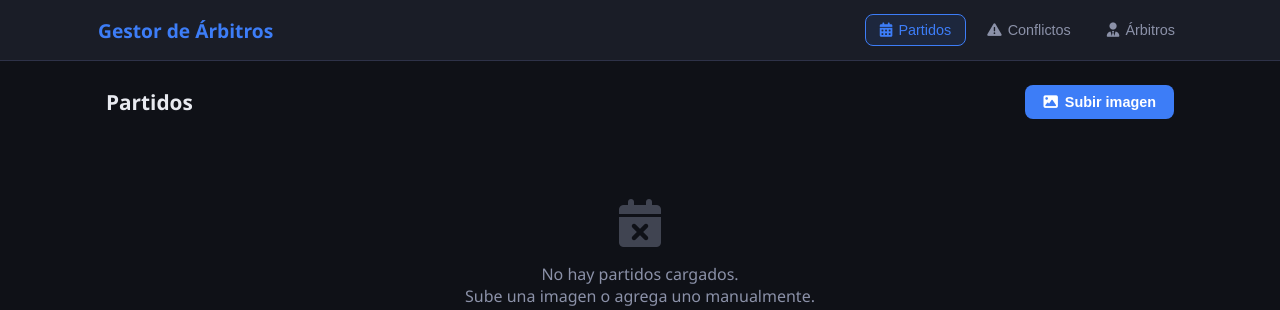
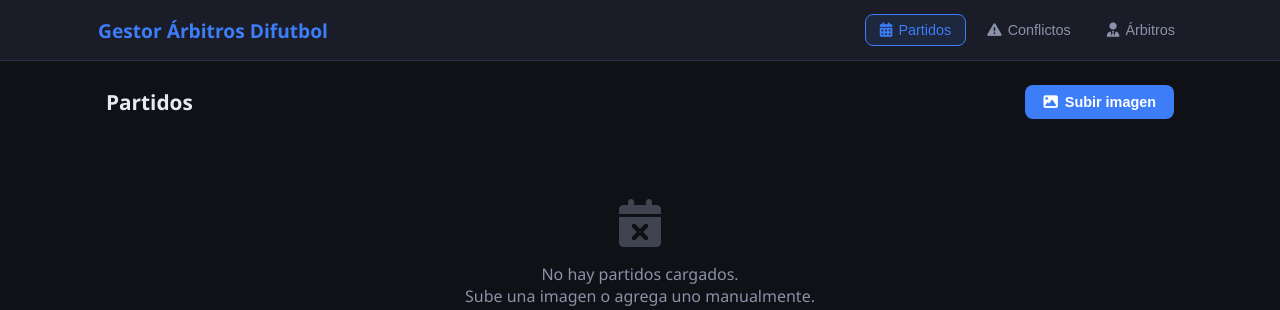
Before and after one commit to agez12454/difubol-app, a FastAPI app: page / in a window 1280 px wide. Shown: the top 310 px of the page. Run offline with FastAPI, Linux system fonts and the light colour scheme; data that the repository does not hold is empty.

Commit message:
Renombrar título a Gestor Árbitros Difutbol

```diff
--- a/templates/index.html
+++ b/templates/index.html
@@ -3,14 +3,14 @@
 <head>
   <meta charset="UTF-8" />
   <meta name="viewport" content="width=device-width, initial-scale=1.0" />
-  <title>Gestor de Árbitros</title>
+  <title>Gestor Árbitros Difutbol</title>
   <link rel="stylesheet" href="https://cdnjs.cloudflare.com/ajax/libs/font-awesome/6.5.0/css/all.min.css" />
   <link rel="stylesheet" href="/static/css/style.css" />
 </head>
 <body>
   <header>
     <div class="header-inner">
-      <div class="logo"><i class="fa-solid fa-whistle"></i> Gestor de Árbitros</div>
+      <div class="logo"><i class="fa-solid fa-whistle"></i> Gestor Árbitros Difutbol</div>
       <nav>
         <button class="nav-btn active" data-tab="partidos"><i class="fa-solid fa-calendar-days"></i> Partidos</button>
         <button class="nav-btn" data-tab="conflictos"><i class="fa-solid fa-triangle-exclamation"></i> Conflictos <span id="badge-conflictos" class="badge hidden">0</span></button>
```
